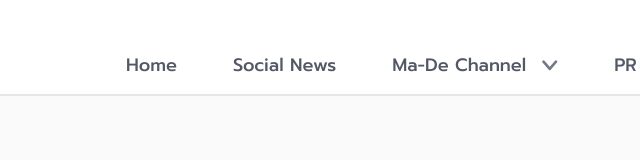
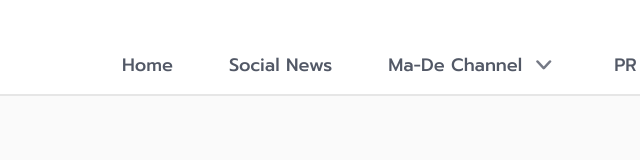
Before and after one commit to wisavachart/made-static-page, a website built with Vite: page index.html in a window 1280 px wide. Shown: the full height of the page, 425-1065 px from the left. Built offline with nearby package versions, Linux system fonts and the light colour scheme.

Commit message:
Finish Nav

```diff
--- a/index.html
+++ b/index.html
@@ -47,7 +47,7 @@
                 </div></div
             ></a>
             <div class="flex flex-col relative items-center">
-              <div class="flex gap-4">
+              <div class="flex gap-2 items-center">
                 <a href="#"
                   ><div>
                     <div class="relative menu_list hover:text-md_black">
@@ -55,16 +55,19 @@
                       <div class="h-[16px] box absolute top-4 left-0 z-0"></div>
                     </div></div
                 ></a>
-                <img
+                <div
                   id="arrow"
-                  class="w-[16px] cursor-pointer"
-                  src="/icon/arrow.svg"
-                  alt="" />
+                  class="px-[6px] py-2 rounded-md hover:bg-md_grey_bg cursor-pointer">
+                  <img
+                    class="w-[16px] cursor-pointer"
+                    src="/icon/arrow.svg"
+                    alt="" />
+                </div>
               </div>
               <!-- submenu desktop -->
               <div
                 id="submenu-desktop"
-                class="cursor-pointer hover:text-md_black absolute px-1 py-1 top-8 flex flex-col gap-2 w-[180px] font-light text-[16px] bg-white border-submenu">
+                class="cursor-pointer hover:text-md_black absolute px-1 py-1 top-8 flex flex-col gap-2 w-[200px] font-light text-[16px] bg-white border-submenu">
                 <a href=""
                   ><h6 class="px-2 py-1 submenu-desktop-bg">Podcast</h6></a
                 >
--- a/tailwind.config.js
+++ b/tailwind.config.js
@@ -18,6 +18,7 @@ export default {
         md_border_grey: "#D9D9D9",
         md_grey_menu: "#525866",
         md_grey_blue: "#E6EFF5",
+        md_grey_bg: "#E6E6E6",
       },
       zIndex: {
         100: "100",
```
